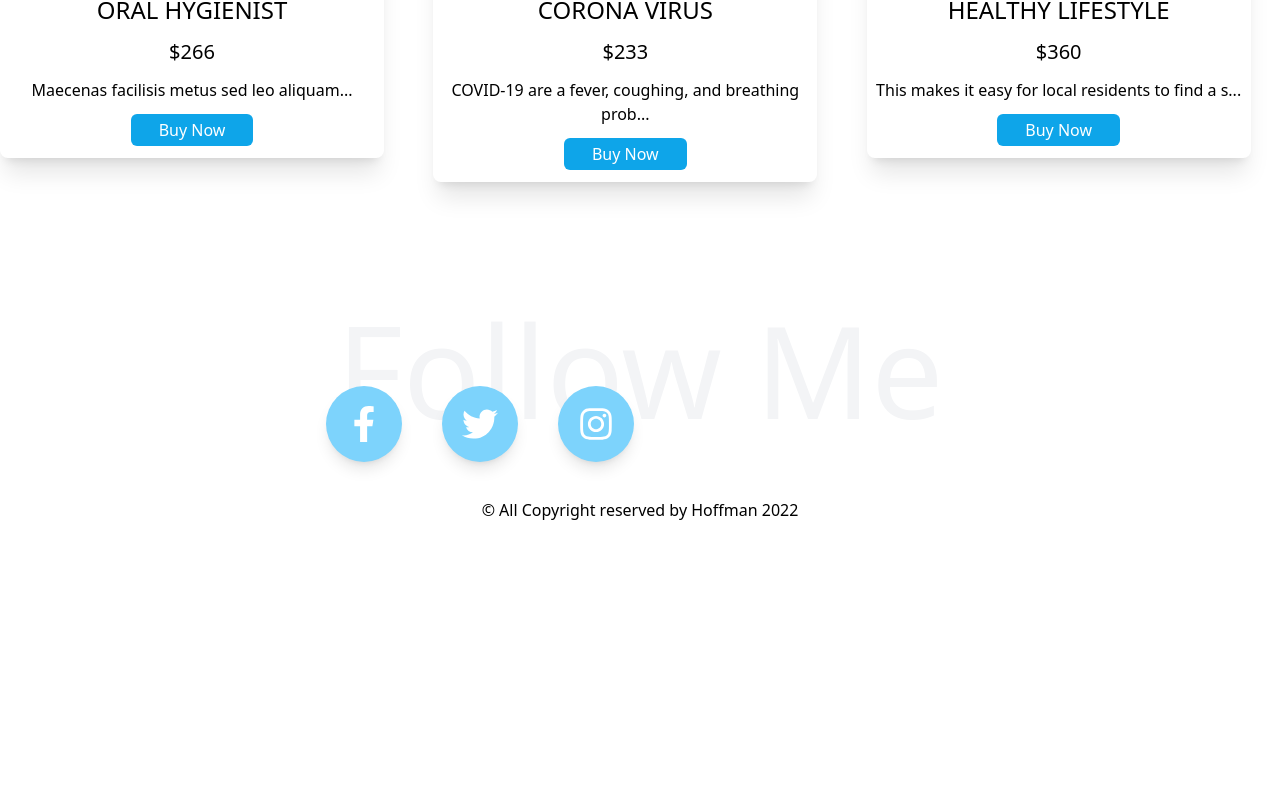
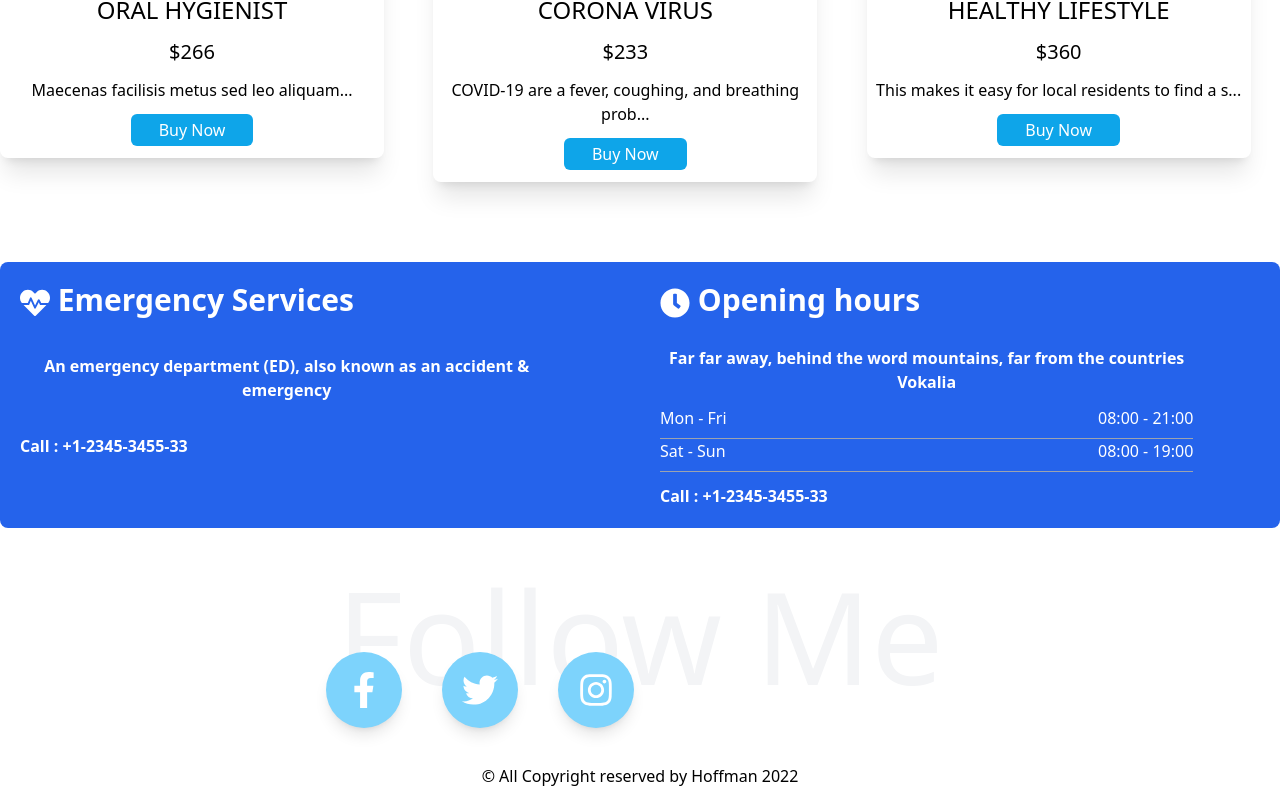
Before and after one commit to iamraihan/doctor-hoffman-independent-service, a React (Create React App) app: page / in a window 1280 px wide. Shown: the part 1250-2058 px from the top of the page. Before the commit the page ends 1792 px from the top, so only its background shows below. Built offline with nearby package versions, Linux system fonts and the light colour scheme; no server answers.

Commit message:
extra section added

```diff
--- a/src/Pages/Home/Home/Home.js
+++ b/src/Pages/Home/Home/Home.js
@@ -1,6 +1,7 @@
 import React, { useEffect, useState } from 'react';
 import bannerOne from '../../../Images/slider/415.jpg'
 import Services from '../Services/Services';
+import { FaHeartbeat, FaClock } from "react-icons/fa";
 
 const Home = () => {
     const [services, setServices] = useState([])
@@ -39,6 +40,29 @@ const Home = () => {
                         services.map(service => <Services key={service.id} service={service}></Services>)
                     }
                 </div>
+                <div className='max-w-screen-xl mx-auto bg-blue-600 grid md:grid-cols-2 text-white rounded-lg py-5'>
+                    <div className='flex flex-col items-start ml-5 w-10/12	'>
+                        <h2 className='text-3xl font-bold mb-4'> <FaHeartbeat className='text-3xl inline-block'></FaHeartbeat> Emergency Services</h2>
+                        <p className='font-semibold flex justify-items-start my-5'>An emergency department (ED), also known as an accident & emergency  </p>
+                        <p className='font-bold mt-3'>Call : +1-2345-3455-33</p>
+                    </div>
+
+                    <div className=' flex flex-col items-start ml-5 w-10/12	 '>
+                        <h2 className='text-3xl font-bold mb-4'> <FaClock className='text-3xl inline-block'></FaClock> Opening hours</h2>
+                        <p className='font-semibold flex justify-items-start my-3'>Far far away, behind the word mountains, far from the countries Vokalia
+                        </p>
+                        <div className=' w-full flex justify-between'>
+                            <p>Mon - Fri</p><p>08:00 - 21:00</p>
+                        </div>
+                        <div className='bg-gray-400 h-px w-full mt-2'></div>
+                        <div className=' w-full flex justify-between'>
+                            <p>Sat - Sun</p><p>08:00 - 19:00
+                            </p>
+                        </div>
+                        <div className='bg-gray-400 h-px w-full mt-2'></div>
+                        <p className='font-bold mt-3'>Call : +1-2345-3455-33</p>
+                    </div>
+                </div>
             </div>
         </div>
     );
--- a/src/Pages/Home/Home/Login/Login.js
+++ b/src/Pages/Home/Home/Login/Login.js
@@ -1,4 +1,4 @@
-import React, { useEffect, useState } from 'react';
+import React, { useState } from 'react';
 import { Link, useLocation, useNavigate } from 'react-router-dom';
 import { FaGoogle, FaGithub } from "react-icons/fa";
 import { useSignInWithEmailAndPassword, useSignInWithGoogle } from 'react-firebase-hooks/auth';
```
